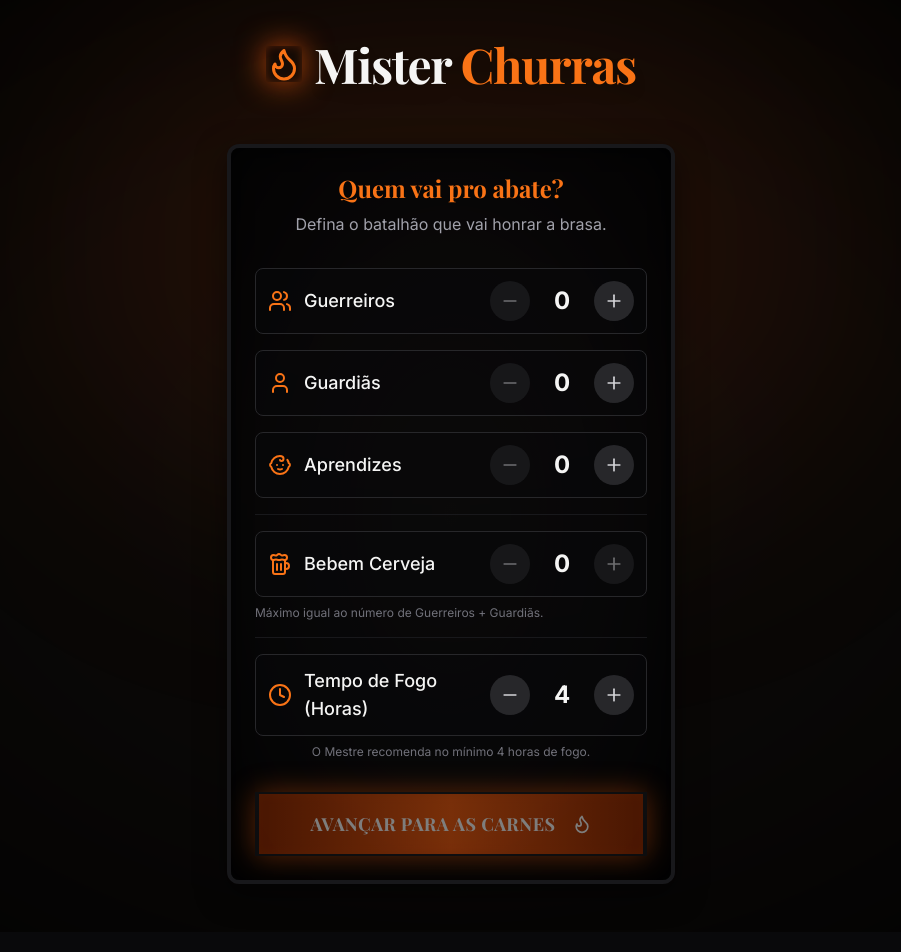
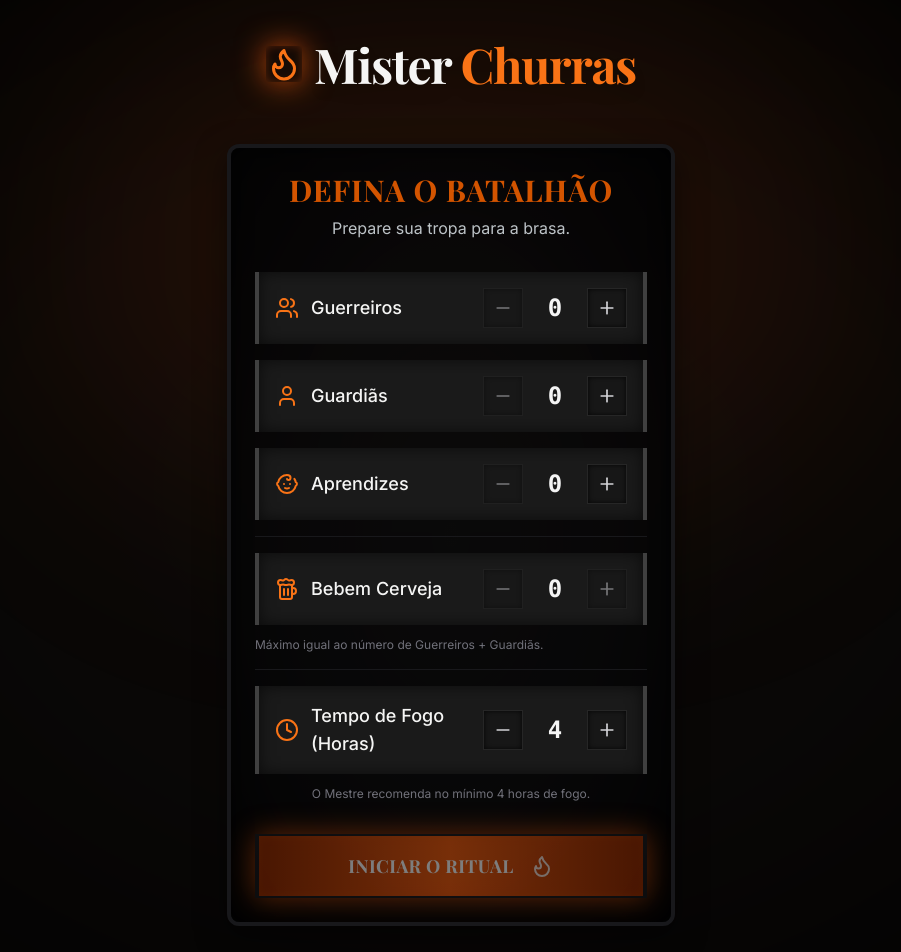
Before and after one commit to Andre649/mister-churras-core, a React (Vite) app: page / in a window 1280 px wide. Shown: the top 952 px of the page, without its empty margins (189-1090 px from the left). Built offline with nearby package versions, Linux system fonts and the light colour scheme; a web font is replaced by a local one.

Commit message:
feat(home): implementa o fluxo de luxo na tela inicial

```diff
--- a/src/App.tsx
+++ b/src/App.tsx
@@ -1,4 +1,4 @@
-import React, { useState } from 'react';
+import { useState } from 'react';
 import { SetupStep } from './components/steps/SetupStep';
 import { MeatSelectionStep } from './components/steps/MeatSelectionStep';
 import { ResultsStep } from './components/steps/ResultsStep';
--- a/src/components/steps/SetupStep.tsx
+++ b/src/components/steps/SetupStep.tsx
@@ -32,8 +32,8 @@ export function SetupStep({ guests, setGuests, durationHours, setDurationHours,
   return (
     <Card className="w-full max-w-md mx-auto animate-in fade-in slide-in-from-bottom-4 duration-500">
       <div className="text-center mb-8">
-        <h2 className="text-2xl font-serif font-bold text-brasa-500 mb-2">Quem vai pro abate?</h2>
-        <p className="text-zinc-400">Defina o batalhão que vai honrar a brasa.</p>
+        <h2 className="text-3xl font-serif font-bold text-[#D35400] mb-2 uppercase tracking-wide">Defina o Batalhão</h2>
+        <p className="text-[#BDC3C7]">Prepare sua tropa para a brasa.</p>
       </div>
 
       <div className="space-y-4 mb-8">
@@ -88,9 +88,10 @@ export function SetupStep({ guests, setGuests, durationHours, setDurationHours,
         fullWidth
         onClick={onNext}
         disabled={!canProceed}
-        className="text-lg"
+        className="text-lg mt-4"
+        variant="primary"
       >
-        Avançar para as Carnes <Flame className="ml-2" size={20} />
+        INICIAR O RITUAL <Flame className="ml-2 animate-pulse" size={24} />
       </Button>
     </Card>
   );
--- a/src/components/ui/Counter.tsx
+++ b/src/components/ui/Counter.tsx
@@ -20,7 +20,7 @@ export function Counter({ label, value, onChange, min = 0, max = 99, icon }: Cou
   };
 
   return (
-    <div className="flex items-center justify-between p-3 rounded-lg border border-zinc-800 bg-carvao-950/50">
+    <div className="flex items-center justify-between p-4 mb-3 bg-[#1A1A1A] border-x-4 border-neutral-700 shadow-[inset_0_0_15px_rgba(0,0,0,0.6)] transition-all duration-300">
       <div className="flex items-center gap-3">
         {icon && <div className="text-brasa-500">{icon}</div>}
         <span className="font-medium text-offwhite text-lg">{label}</span>
@@ -30,15 +30,15 @@ export function Counter({ label, value, onChange, min = 0, max = 99, icon }: Cou
         <button
           onClick={handleDecrement}
           disabled={value <= min}
-          className="w-10 h-10 rounded-full flex items-center justify-center bg-zinc-800 text-zinc-300 hover:bg-brasa-600 hover:text-white disabled:opacity-50 disabled:hover:bg-zinc-800 disabled:hover:text-zinc-300 transition-colors"
+          className="w-10 h-10 flex items-center justify-center bg-neutral-900 text-zinc-300 hover:bg-[#D35400] hover:text-[#F4F4F4] disabled:opacity-50 disabled:hover:bg-neutral-900 transition-colors shadow-[inset_0_0_5px_rgba(0,0,0,0.8)] border border-neutral-800"
         >
           <Minus size={20} />
         </button>
-        <span className="text-2xl font-bold w-8 text-center">{value}</span>
+        <span className="text-2xl font-mono font-bold w-8 text-center text-[#F4F4F4]">{value}</span>
         <button
           onClick={handleIncrement}
           disabled={value >= max}
-          className="w-10 h-10 rounded-full flex items-center justify-center bg-zinc-800 text-zinc-300 hover:bg-brasa-600 hover:text-white disabled:opacity-50 disabled:hover:bg-zinc-800 disabled:hover:text-zinc-300 transition-colors"
+          className="w-10 h-10 flex items-center justify-center bg-neutral-900 text-zinc-300 hover:bg-[#D35400] hover:text-[#F4F4F4] disabled:opacity-50 disabled:hover:bg-neutral-900 transition-colors shadow-[inset_0_0_5px_rgba(0,0,0,0.8)] border border-neutral-800"
         >
           <Plus size={20} />
         </button>
```
